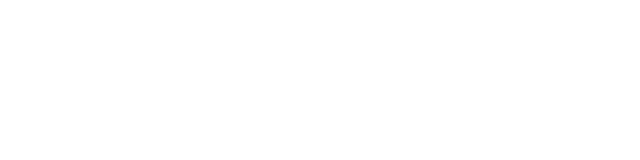
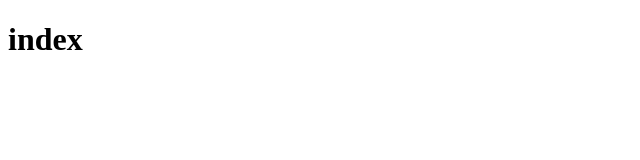
Before and after one commit to wikiengine/the-tree, a Nuxt app: page / in a window 1280 px wide. Shown: the top 160 px of the page, without its empty margins (0-640 px from the left). Built offline with nearby package versions, Linux system fonts and the light colour scheme.

Commit message:
Create index.vue

```diff
--- /dev/null
+++ b/pages/index.vue
@@ -0,0 +1,5 @@
+<template>
+	<div>
+		<h1>index</h1>
+	</div>
+</template>
```
